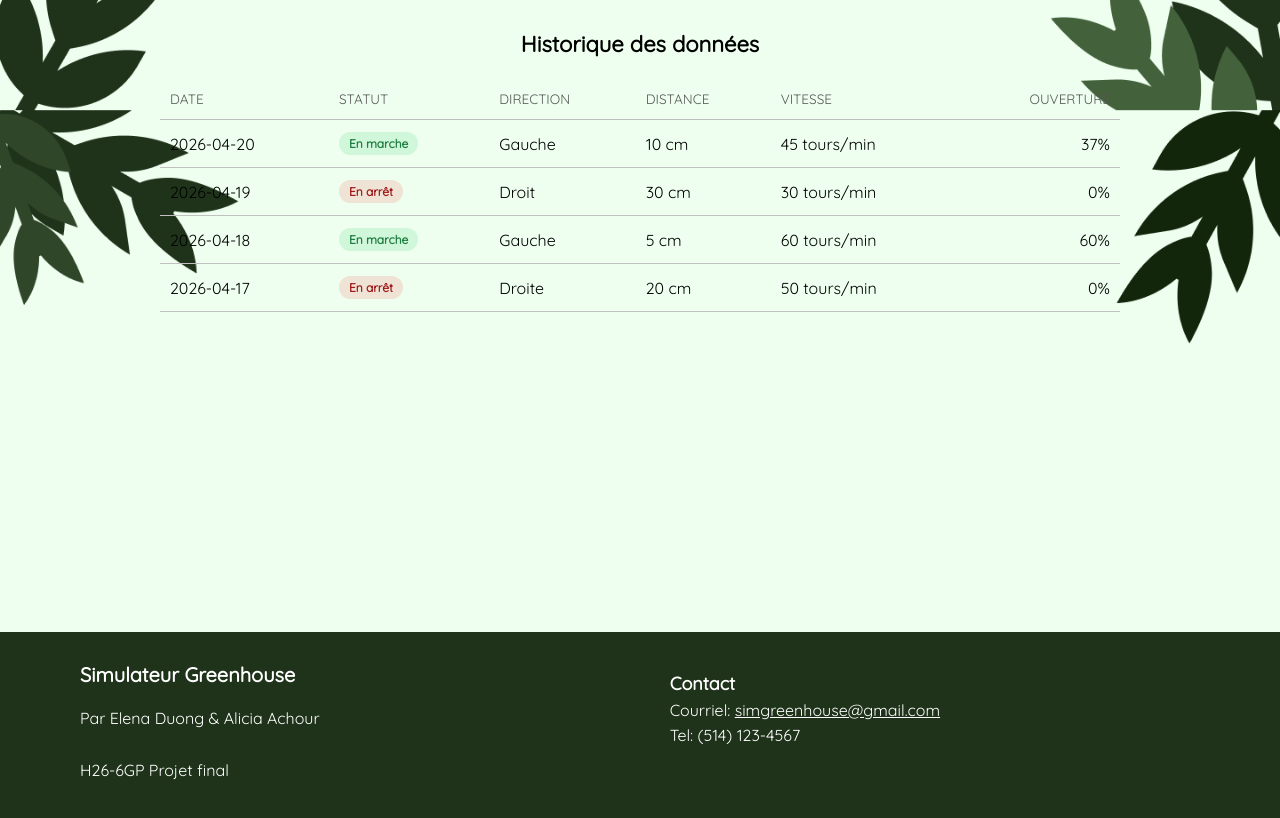
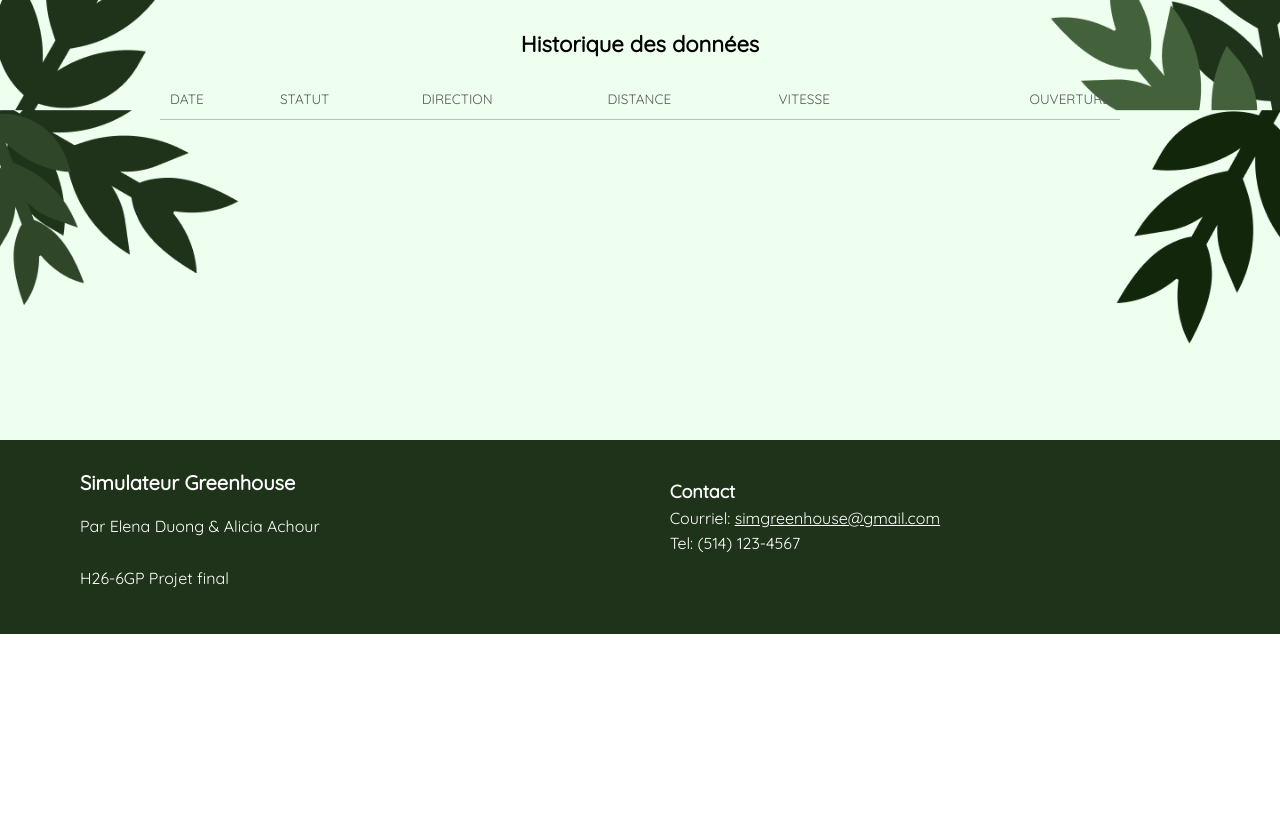
Before and after one commit to BaoDuong2359970/H26-6GP-TP1, a website: page WebApplication/public/simulation.html in a window 1280 px wide. Shown: the part 800-1618 px from the top of the page. After the commit the page ends 1434 px from the top, so only its background shows below. Drawn offline with Linux system fonts and the light colour scheme.

Commit message:
remove old code

```diff
--- a/WebApplication/public/simulation.html
+++ b/WebApplication/public/simulation.html
@@ -147,96 +147,7 @@
                         </th>
                     </tr>
                 </thead>
-                <tbody class="table-body">
-                    <tr class="table-row">
-                        <td class="td">
-                            2026-04-20
-                        </td>
-                        <td class="td">
-                            <span class="badge badge-open">
-                                En marche
-                            </span>
-                        </td>
-                        <td class="td">
-                            Gauche
-                        </td>
-                        <td class="td">
-                            10 cm
-                        </td>
-                        <td class="td">
-                            45 tours/min
-                        </td>
-                        <td class="td-ouverture">
-                            37%
-                        </td>
-                    </tr>
-                    <tr class="table-row">
-                        <td class="td">
-                            2026-04-19
-                        </td>
-                        <td class="td">
-                            <span class="badge badge-closed">
-                                En arrêt
-                            </span>
-                        </td>
-                        <td class="td">
-                            Droit
-                        </td>
-                        <td class="td">
-                            30 cm
-                        </td>
-                        <td class="td">
-                            30 tours/min
-                        </td>
-                        <td class="td-ouverture">
-                            0%
-                        </td>
-                    </tr>
-                    <tr class="table-row">
-                        <td class="td">
-                            2026-04-18
-                        </td>
-                        <td class="td">
-                            <span class="badge badge-open">
-                                En marche
-                            </span>
-                        </td>
-                        <td class="td">
-                            Gauche
-                        </td>
-                        <td class="td">
-                            5 cm
-                        </td>
-                        <td class="td">
-                            60 tours/min
-                        </td>
-                        <td class="td-ouverture">
-                            60%
-                        </td>
-                    </tr>
-                    <tr class="table-row">
-                        <td class="td">
-                            2026-04-17
-                        </td>
-                        <td class="td">
-                            <span class="badge badge-closed">
-                                En arrêt
-                            </span>
-                        </td>
-                        <td class="td">
-                            Droite
-                        </td>
-                        <td class="td">
-                            20 cm
-                        </td>
-                        <td class="td">
-                            50 tours/min
-                        </td>
-                        <td class="td-ouverture">
-                            0%
-                        </td>
-                    </tr>
-                </tbody>
+                <tbody class="table-body"></tbody>
             </table>
         </div>
     </div>
```
Also changed, not shown: WebApplication/server.js (+0 -43 lines).
